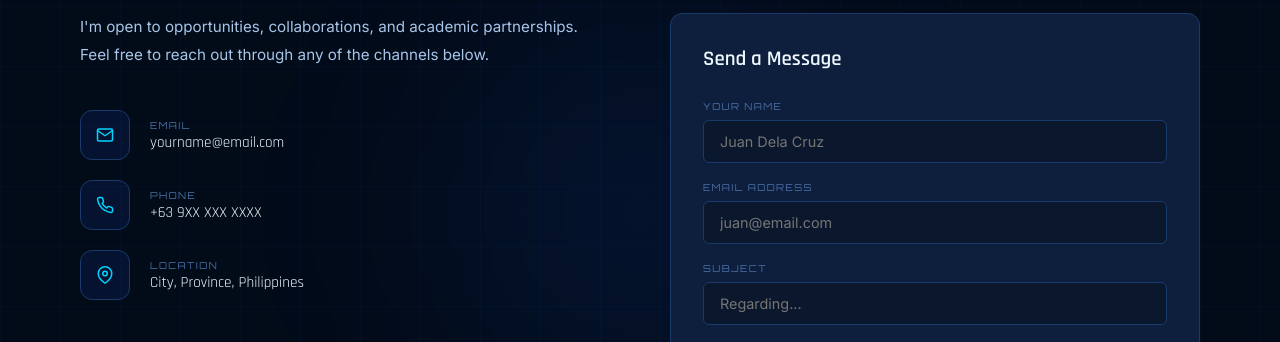
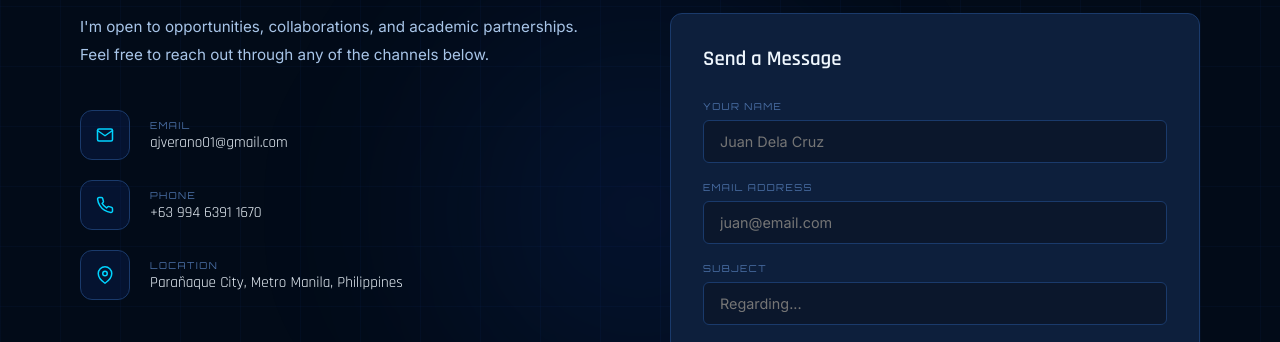
Before and after one commit to seanio777/verano-portfolio, a React (Vite) app: page / in a window 1280 px wide. Shown: the part 5160-5502 px from the top of the page. Built offline with nearby package versions, Linux system fonts and the light colour scheme.

Commit message:
updated social media links

```diff
--- a/src/components/Contact.jsx
+++ b/src/components/Contact.jsx
@@ -3,9 +3,9 @@ import { FaGithub, FaLinkedin, FaFacebook, FaInstagram, FaTwitter } from 'react-
 
 // ← REPLACE ALL values with your actual contact info
 const contactInfo = [
-  { icon: <FiMail size={18} />, label: 'Email', value: 'yourname@email.com', href: 'mailto:yourname@email.com' },
-  { icon: <FiPhone size={18} />, label: 'Phone', value: '+63 9XX XXX XXXX', href: 'tel:+639XXXXXXXXX' },
-  { icon: <FiMapPin size={18} />, label: 'Location', value: 'City, Province, Philippines', href: '#' },
+  { icon: <FiMail size={18} />, label: 'Email', value: 'ajverano01@gmail.com', href: 'mailto:ajverano01@gmail.com' },
+  { icon: <FiPhone size={18} />, label: 'Phone', value: '+63 994 6391 1670', href: 'tel:+639946391670' },
+  { icon: <FiMapPin size={18} />, label: 'Location', value: 'Parañaque City, Metro Manila, Philippines', href: '#' },
 ]
 
 const socials = [
```
